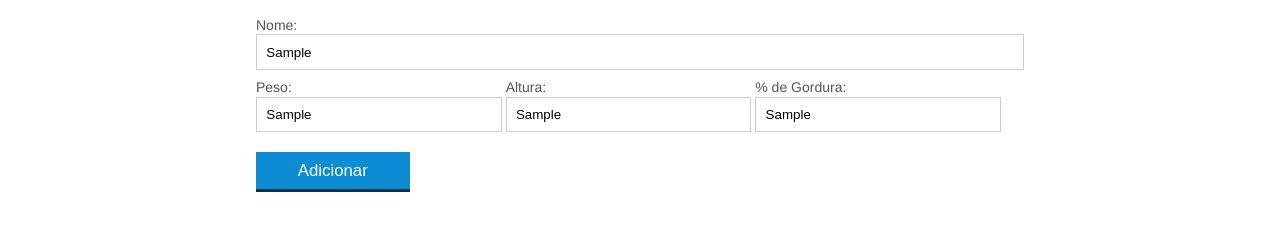
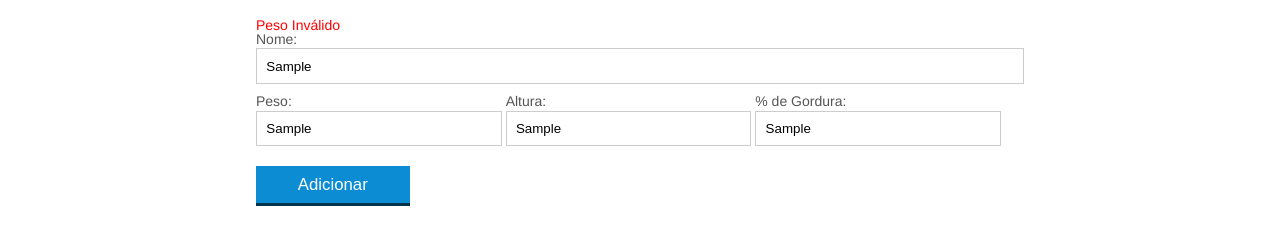
Before and after one commit to Wallison00/agora-vai, a plain HTML site: page index.html in a window 1280 px wide. Both pictures are taken after typing "Sample", "Sample", "Sample", "Sample" into the empty fields and a click on the button "Adicionar". Shown: the part 438-682 px from the top of the page. Drawn offline with Linux system fonts and the light colour scheme.

Commit message:
Aula 6 - Atividade 2

```diff
--- a/css/index.css
+++ b/css/index.css
@@ -136,3 +136,7 @@ button[disabled=disabled], button:disabled {
 .cliente-invalido{
 	background-color: lightcoral;
 }
+
+#mensagem-erro{
+	color: red;
+}
--- a/index.html
+++ b/index.html
@@ -75,7 +75,9 @@
 
 		<section class="container">
     	<h2 id="titulo-form">Adicionar novo paciente</h2>
-		    <form id="tabela">
+			<span id="mensagem-erro"></span>
+
+				<form id="tabela">
 		        <div class="">
 		            <label for="nome">Nome:</label>
 		            <input id="nome" name="nome" type="text" placeholder="digite o nome do seu paciente" class="campo">
--- a/js/calcula-imc.js
+++ b/js/calcula-imc.js
@@ -40,15 +40,6 @@ for (var i = 0; i < clientes.length; i++) {
 
 var botaoAdicionar = document.querySelector("#adicionar-paciente");             // Seleciona e localiza o botão adicionar do HTML
 
-
-function calculaImc(peso,altura){                                               // função responsavel por calcular o imc trazendo os parametros e retornando;
-  var imc = 0;
-
-  imc = peso / (altura * altura);
-
-  return imc.toFixed(2);                                                        //toFixed função que determina o limite de casas decimais que aparecem
-}
-
 function validaPeso(peso){                                                      //valida o peso para retornar true ou false
   if(peso >= 0 && peso <= 1000){
     return true;
@@ -63,3 +54,11 @@ function validaAltura(altura){
   }
     return false;
 }
+
+function calculaImc(peso,altura){                                               // função responsavel por calcular o imc trazendo os parametros e retornando;
+  var imc = 0;
+
+  imc = peso / (altura * altura);
+
+  return imc.toFixed(2);                                                        //toFixed função que determina o limite de casas decimais que aparecem
+}
--- a/js/form.js
+++ b/js/form.js
@@ -7,8 +7,11 @@ botaoAdicionar.addEventListener("click", function(event){
 
   var pacienteTr = montaTr(paciente);
 
-  if(!validaPaciente(paciente)){
-    console.log("Paciente Inválido");
+  var erros = validaPaciente(paciente); //  variável de erro criada recebendo parametro
+
+  if(erros.length > 0){
+    var mensagemErro = document.querySelector("#mensagem-erro");
+    mensagemErro.textContent = erros;
     return;                                                                     //impede que o paciente seja cadastrado na tabela mesmo que esteja inválido;
   };
 
@@ -61,9 +64,16 @@ function montarTd(dado, classe){
 //----------------------------------------------------------------------------//
 
 function validaPaciente(paciente){
-  if(validaPeso(paciente.peso)){
-    return true;
-  }else{
-    return false;
+
+  var erros = []; //como a função só retorna um unico valor, é necessario a criação desse array para que ele capture varios resultados e retorne;
+
+  if(!validaPeso(paciente.peso)){//se o peso não for valido "!"
+    erros.push("Peso Inválido"); // a função push escreve esse resultado dentro de um espaço no array
   }
+
+  if(validaAltura(paciente.altura)){
+    erros.push("Altura Inválida");
+  }
+
+  return erros;//retornando os valores capturados para o array;
 }
```
